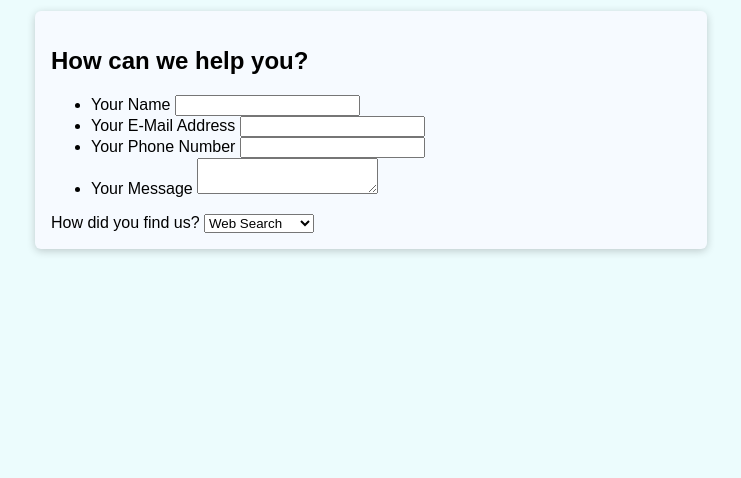
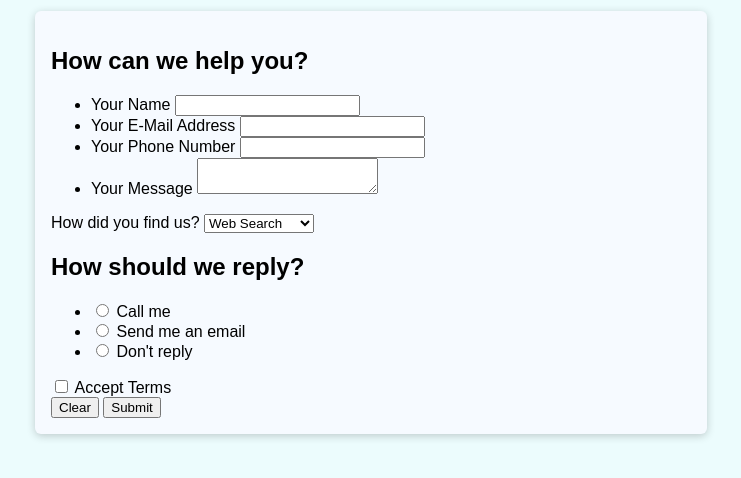
Before and after one commit to anshul1004/Web-Forms, a plain HTML site: page Challenge/index.html in a window 1280 px wide. Shown: the part 90-568 px from the top of the page, without its empty margins (269-1010 px from the left). Drawn offline with Linux system fonts and the light colour scheme.

Commit message:
Add remaining form elements

```diff
--- a/Challenge/index.html
+++ b/Challenge/index.html
@@ -41,6 +41,31 @@
             <option value="other">Other</option>
           </select>
         </section>
+        <section>
+          <h2>How should we reply?</h2>
+          <ul>
+            <li>
+              <input type="radio" name="reply" id="reply-phone" value="phone" />
+              <label for="reply-phone">Call me</label>
+            </li>
+            <li>
+              <input type="radio" name="reply" id="reply-email" value="email" />
+              <label for="reply-email">Send me an email</label>
+            </li>
+            <li>
+              <input type="radio" name="reply" id="reply-none" value="none" />
+              <label for="reply-none">Don't reply</label>
+            </li>
+          </ul>
+        </section>
+        <section>
+          <input type="checkbox" name="accept-terms" id="accept-terms" />
+          <label for="accept-terms">Accept Terms</label>
+        </section>
+        <section>
+          <button type="reset">Clear</button>
+          <button type="submit">Submit</button>
+        </section>
       </form>
     </main>
   </body>
```
